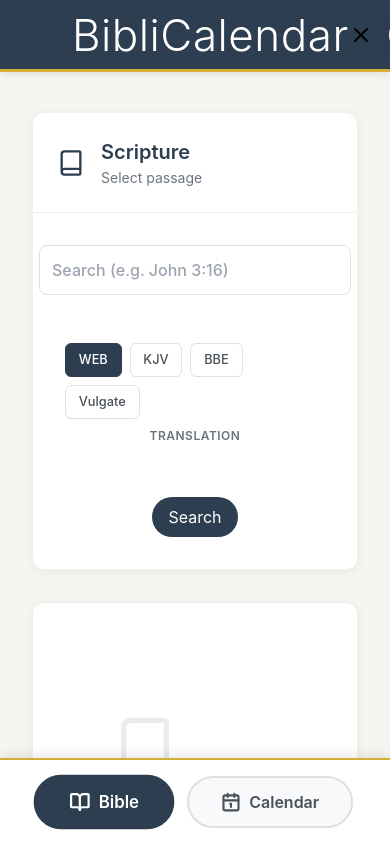
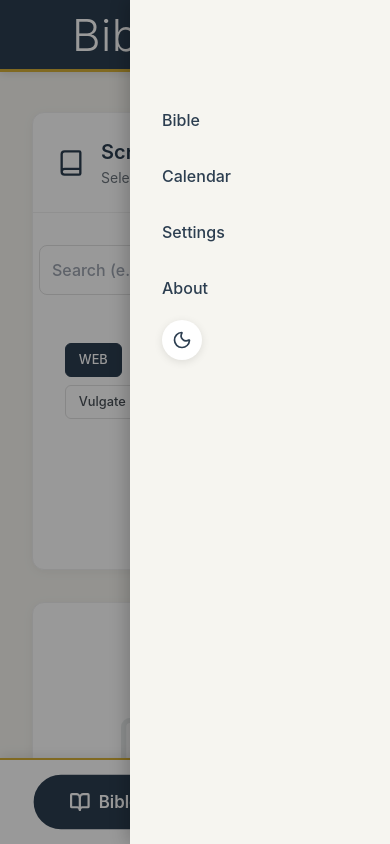
Before and after one commit to sumo-king/BibliCalendar, a React (Create React App) app in the folder biblicalendar_app/: page / in a window 390 px wide. Both pictures are taken after a click on the button "Toggle menu". Shown: the top 844 px of the page. Built offline with nearby package versions, Linux system fonts and the light colour scheme.

Commit message:
feat: enhance Header component with mobile menu and sidebar functionality

```diff
--- a/biblicalendar_app/src/Header.jsx
+++ b/biblicalendar_app/src/Header.jsx
@@ -11,93 +11,94 @@ export const Header = ({ matches, isDarkMode, setIsDarkMode }) => {
   }
 
   return (
-    <header style={{ ...styles.header, backgroundColor: isDarkMode ? '#121212' : '#2c3e50', borderBottomColor: isDarkMode ? '#d4af37' : '#d4af37' }}>
+    <>
+      <header style={{
+        ...styles.header,
+        backgroundColor: isDarkMode ? '#121212' : '#2c3e50',
+        borderBottomColor: isDarkMode ? '#d4af37' : '#d4af37'
+      }}>
         <div style={styles.headerContent}>
           <div style={styles.logoContainer}>
-          {/* <CalendarCheck style={styles.logoIcon} /> */}
-          <h1 style={styles.logoText}>
-            BibliCalendar
-          </h1>
+            <h1 style={styles.logoText}>BibliCalendar</h1>
           </div>
 
           <div style={styles.controls}>
-          {/* <HebTime/> */}
-          {matches && <div style={{ ...styles.hebday, backgroundColor: isDarkMode ? '#2c2c2c' : '#fff', color: isDarkMode ? '#e0e0e0' : '#2c3e50' }}>
+            {matches && (
+              <div style={{
+                ...styles.hebday,
+                backgroundColor: isDarkMode ? '#2c2c2c' : '#fff',
+                color: isDarkMode ? '#e0e0e0' : '#2c3e50'
+              }}>
                 <HebDay />
-          </div>}
+              </div>
+            )}
+
             <button
-            className={`md:hidden p-2 rounded-xl hover:bg-gray-100 transition-colors`}
-            onClick={() => toggleMobileMenu()}
+              style={styles.menuButton}
+              onClick={toggleMobileMenu}
               aria-label="Toggle menu"
-            style={{ display: matches ? 'none' : 'block' }}
             >
-            {
-                mobileMenuOpen ?
-                (
-                    <X className="w-6 h-6 text-gray-900" strokeWidth={2} />
-                ) : (
-                    <Menu className="w-6 h-6 text-gray-900" strokeWidth={2} />
-                )
+              {mobileMenuOpen
+                ? <X style={{ width: '24px', height: '24px', color: '#fff' }} strokeWidth={2} />
+                : <Menu style={{ width: '24px', height: '24px', color: '#fff' }} strokeWidth={2} />
               }
             </button>
+          </div>
+        </div>
+      </header>
+
+      {/* Overlay */}
+      <div
+        onClick={toggleMobileMenu}
+        style={{
+          ...styles.overlay,
+          opacity: mobileMenuOpen ? 1 : 0,
+          pointerEvents: mobileMenuOpen ? 'all' : 'none',
+        }}
+      />
+
+      {/* Sliding Sidebar */}
+      <div style={{
+        ...styles.sidebar,
+        transform: mobileMenuOpen ? 'translateX(0)' : 'translateX(100%)',
+        backgroundColor: isDarkMode ? '#1a1a1a' : '#f6f5f0',
+        color: isDarkMode ? '#e0e0e0' : '#2c3e50',
+      }}>
+        <ul style={styles.sidebarList}>
+          {['Bible', 'Calendar', 'Settings', 'About'].map((item) => (
+            <li key={item} style={styles.sidebarItem}>{item}</li>
+          ))}
+          <li>
             <button
               onClick={() => setIsDarkMode(!isDarkMode)}
-            style={{ ...styles.themeToggle, backgroundColor: isDarkMode ? '#2c2c2c' : '#fff', color: isDarkMode ? '#d4af37' : '#2c3e50' }}
+              style={{
+                ...styles.themeToggle,
+                backgroundColor: isDarkMode ? '#2c2c2c' : '#fff',
+                color: isDarkMode ? '#d4af37' : '#2c3e50'
+              }}
               aria-label="Toggle Dark Mode"
             >
               {isDarkMode ? <Sun size={20} /> : <Moon size={20} />}
             </button>
+          </li>
+        </ul>
       </div>
-      </div>
-    </header>
+    </>
   );
 };
 
 const styles = {
-  controls: {
-    display: 'flex',
-    alignItems: 'center',
-    gap: '1rem',
-    marginLeft: 'auto', // Pushes to the right
-  },
-  themeToggle: {
-    border: 'none',
-    borderRadius: '50%',
-    width: '40px',
-    height: '40px',
-    display: 'flex',
-    alignItems: 'center',
-    justifyContent: 'center',
-    cursor: 'pointer',
-    boxShadow: '0 2px 8px rgba(0,0,0,0.1)',
-    transition: 'all 0.3s ease',
-  },
-  hebday: {
-    // Removed fixed positioning to flow with flex layout
-    backgroundColor: '#fff',
-    padding: '0.5rem 1rem',
-    borderRadius: '8px',
-    boxShadow: '0 2px 8px rgba(0,0,0,0.1)',
-    fontSize: '1rem',
-    fontWeight: '500',
-    color: '#2c3e50',
-    cursor: 'pointer',
-    transition: 'all 0.3s ease',
-    whiteSpace: 'nowrap',
-
-  },
   header: {
     position: 'fixed',
     top: 0,
     left: 0,
     right: 0,
-    backgroundColor: '#2c3e50',
     borderBottom: '3px solid #d4af37',
     zIndex: 1000,
     boxShadow: '0 2px 8px rgba(0,0,0,0.1)',
+    display: 'flex',
     justifyContent: 'center',
     alignItems: 'center',
-    display: 'flex',
     height: '4.5rem',
     transition: 'background-color 0.3s ease, border-color 0.3s ease',
   },
@@ -116,15 +117,85 @@ const styles = {
     alignItems: 'center',
     gap: '0.75rem',
   },
-  logoIcon: {
-    fontSize: '2rem',
-  },
   logoText: {
     margin: 0,
     color: '#fff',
     fontSize: '2.75rem',
     fontWeight: '300',
     letterSpacing: '0.5px',
-    // height: '3rem'
-  }
-}
+  },
+  controls: {
+    display: 'flex',
+    alignItems: 'center',
+    gap: '1rem',
+    marginLeft: 'auto',
+  },
+  menuButton: {
+    background: 'none',
+    border: 'none',
+    padding: '0.5rem',
+    borderRadius: '8px',
+    cursor: 'pointer',
+    display: 'flex',
+    alignItems: 'center',
+    justifyContent: 'center',
+    transition: 'background-color 0.2s ease',
+  },
+  hebday: {
+    padding: '0.5rem 1rem',
+    borderRadius: '8px',
+    boxShadow: '0 2px 8px rgba(0,0,0,0.1)',
+    fontSize: '1rem',
+    fontWeight: '500',
+    cursor: 'pointer',
+    transition: 'all 0.3s ease',
+    whiteSpace: 'nowrap',
+  },
+  overlay: {
+    position: 'fixed',
+    inset: 0,
+    backgroundColor: 'rgba(0, 0, 0, 0.4)',
+    zIndex: 1001,
+    transition: 'opacity 0.3s ease',
+  },
+  sidebar: {
+    position: 'fixed',
+    top: 0,
+    right: 0,
+    width: '260px',
+    height: '100vh',
+    zIndex: 1002,
+    boxShadow: '-4px 0 16px rgba(0,0,0,0.2)',
+    transition: 'transform 0.3s ease',
+    paddingTop: '5rem',
+  },
+  sidebarList: {
+    listStyle: 'none',
+    margin: 0,
+    padding: '1rem',
+    display: 'flex',
+    flexDirection: 'column',
+    gap: '0.5rem',
+  },
+  sidebarItem: {
+    padding: '0.75rem 1rem',
+    borderRadius: '8px',
+    cursor: 'pointer',
+    fontSize: '1rem',
+    fontWeight: '500',
+    transition: 'background-color 0.2s ease',
+  },
+  themeToggle: {
+    border: 'none',
+    borderRadius: '50%',
+    width: '40px',
+    height: '40px',
+    display: 'flex',
+    alignItems: 'center',
+    justifyContent: 'center',
+    cursor: 'pointer',
+    boxShadow: '0 2px 8px rgba(0,0,0,0.1)',
+    transition: 'all 0.3s ease',
+    marginLeft: '1rem',
+  },
+};
```
Lines whose indentation alone changed are shown as unchanged.
